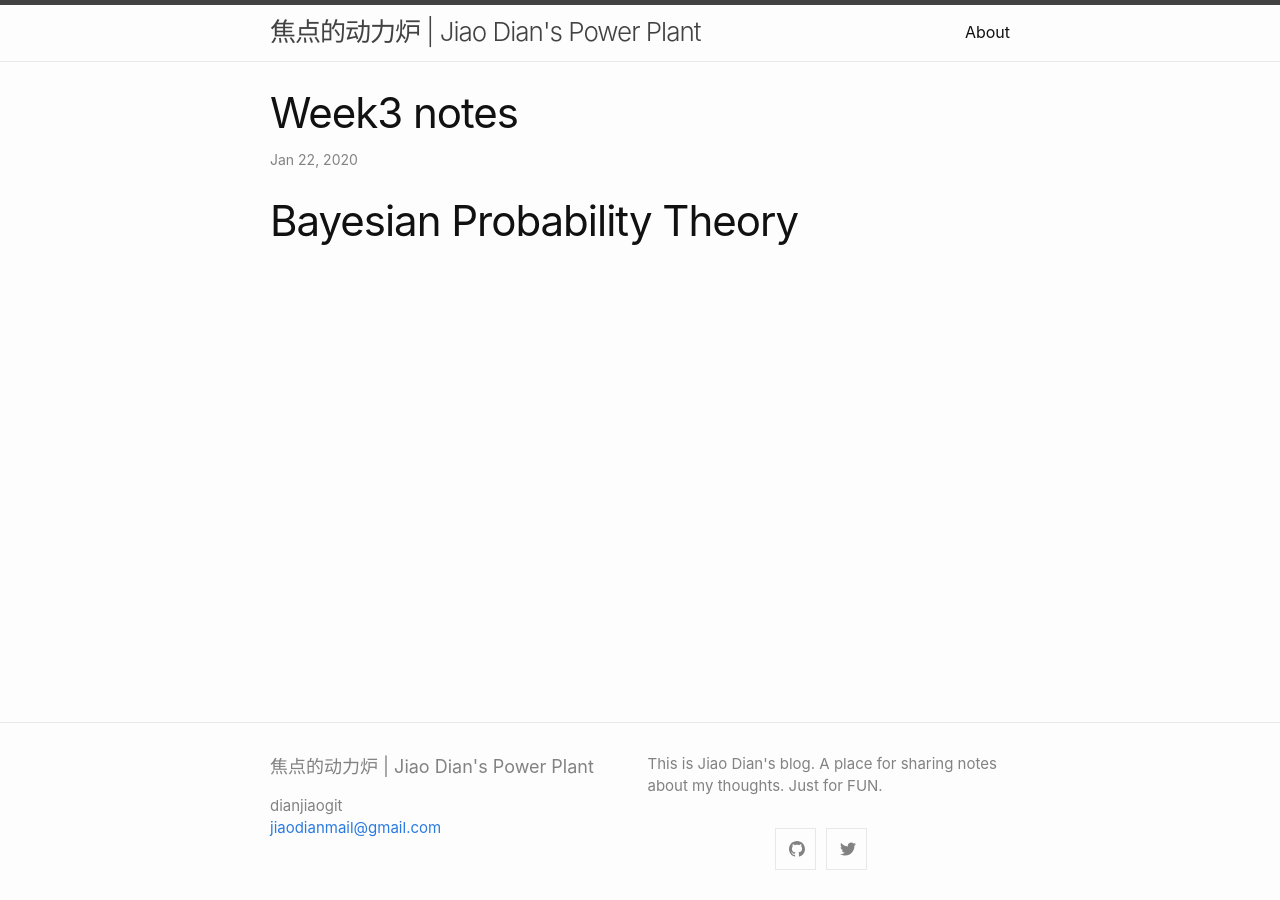
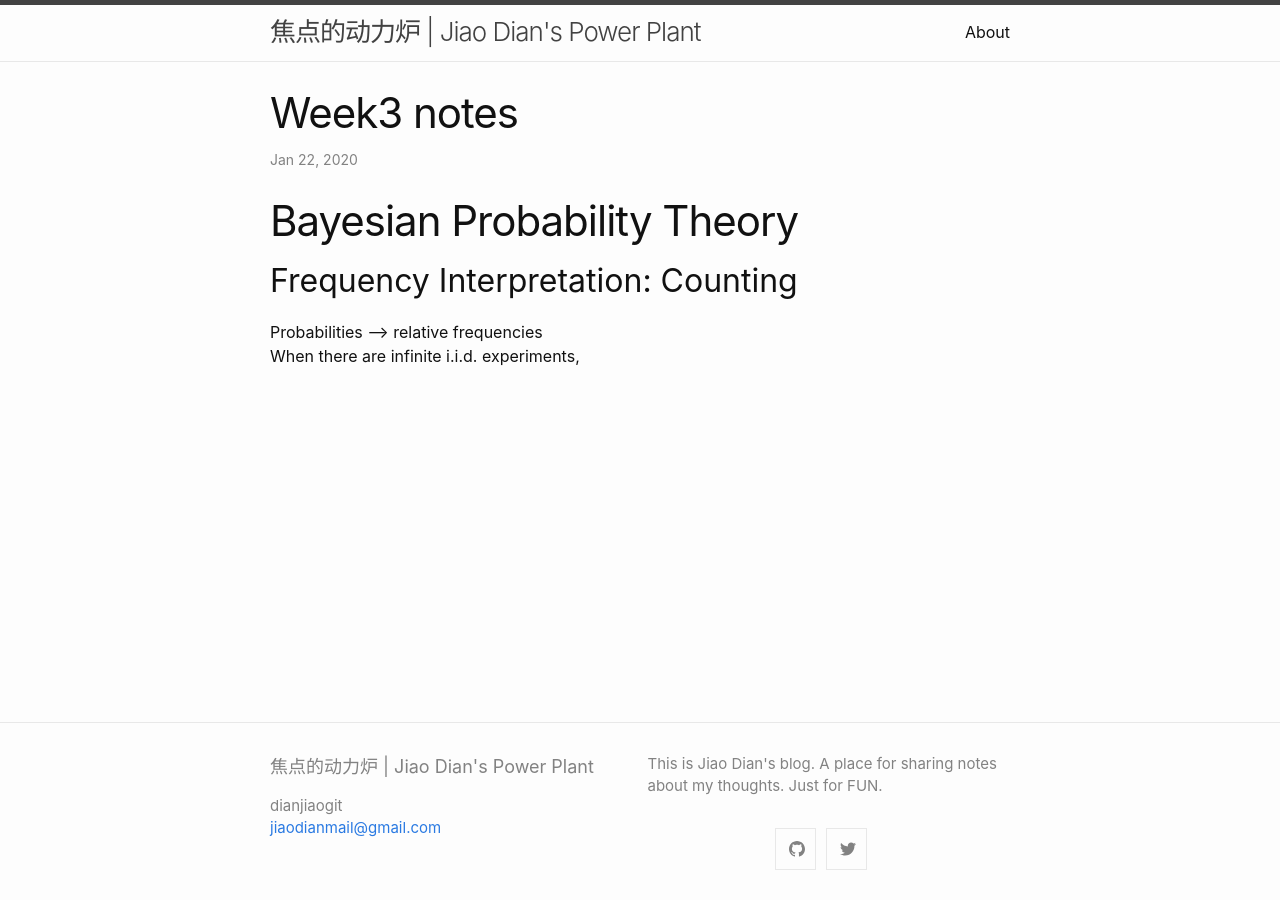
Before and after one commit to dianjiaogit/dianjiaogit.github.io, a Jekyll site: the page built from _posts/2020-01-22-week3 notes.md, in a window 1280 px wide. Built offline with Jekyll 4.4.1, drawn with Linux system fonts in a browser that asks for light colours.

Commit message:
add week3

```diff
--- a/_posts/2020-01-22-week3 notes.md
+++ b/_posts/2020-01-22-week3 notes.md
@@ -6,3 +6,7 @@ categories: AdvAI
 ---
 
 # Bayesian Probability Theory
+
+## Frequency Interpretation: Counting
+Probabilities --> relative frequencies
+When there are infinite i.i.d. experiments,
```
